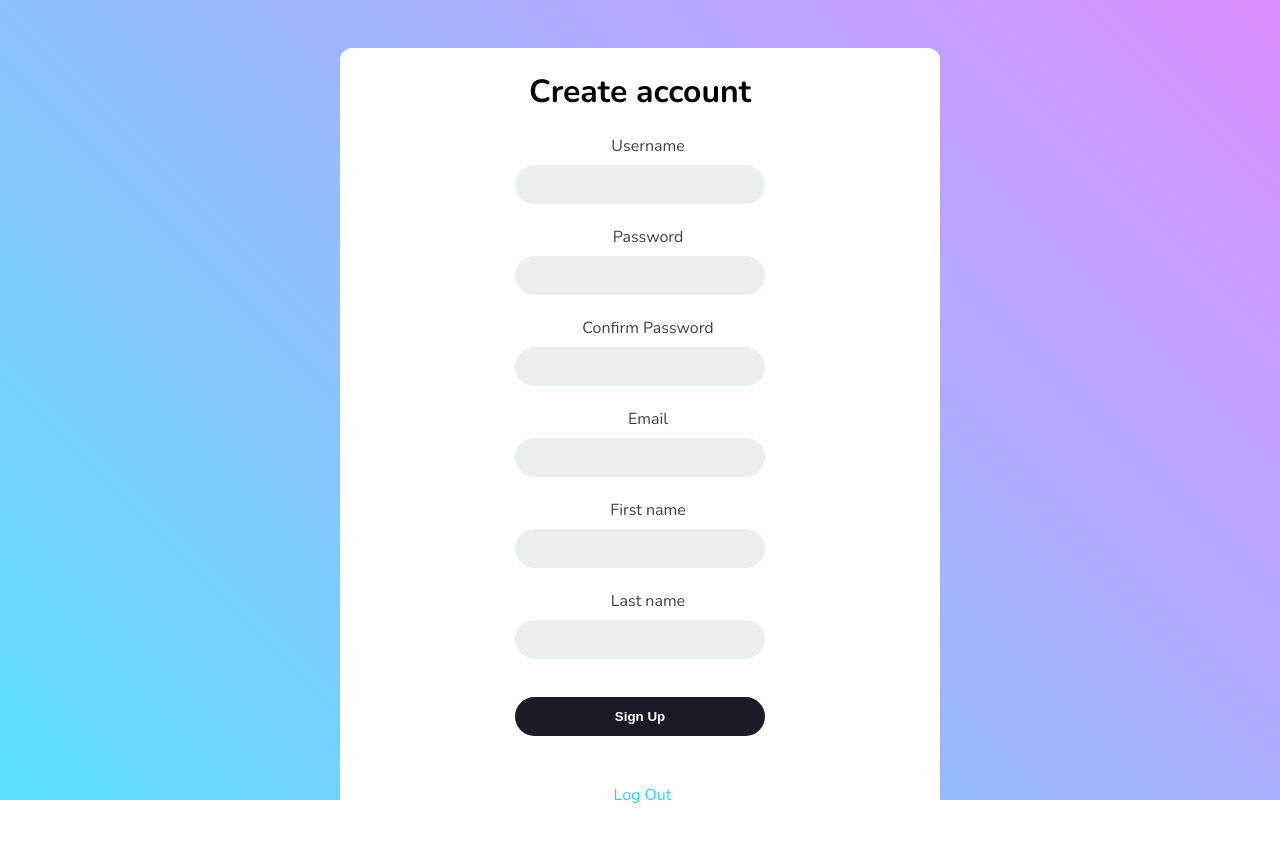
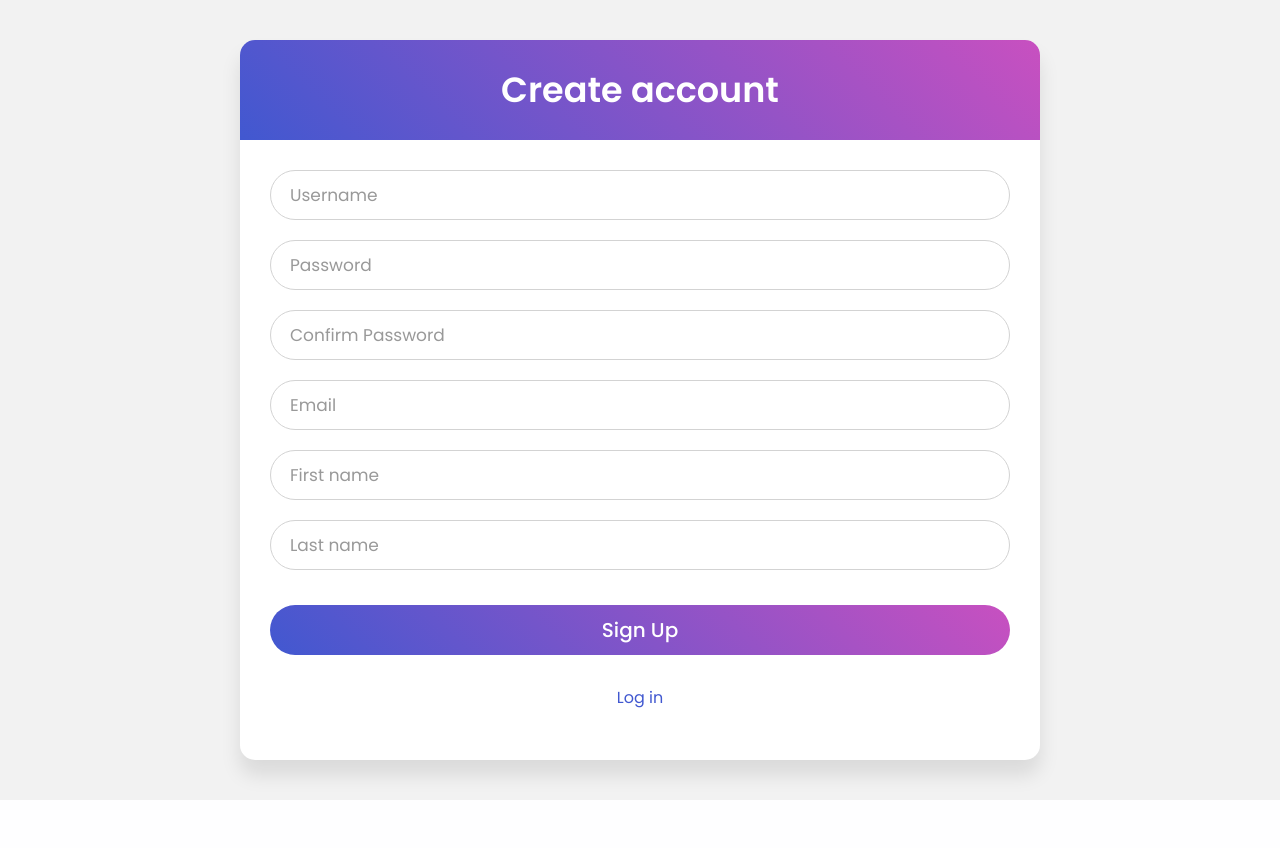
Before and after one commit to 6410685090/cn331-as2, a Django app: page /signup in a window 1280 px wide. After the commit the page ends 800 px from the top, so only its background shows below. Run offline with Django 4.2, Linux system fonts and the light colour scheme.

Commit message:
commit 2

```diff
--- a/users/static/users/css/stylelogin.css
+++ b/users/static/users/css/stylelogin.css
@@ -1,115 +1,190 @@
-@import url('https://fonts.googleapis.com/css2?family=Nunito:wght@400;500;600;700;800;900&display=swap');
+@import url('https://fonts.googleapis.com/css?family=Poppins:400,500,600,700&display=swap');
 
 * {
+    margin: 0;
     padding: 0;
-    margin: 0;
     box-sizing: border-box;
+    font-family: 'Poppins', sans-serif;
 }
 
-.form{
-    display: flex;
-    justify-content: center;
-    padding-top: 3rem;
+html,
+body {
+    display: grid;
+    height: 100%;
+    width: 100%;
+    place-items: center;
+    background: #f2f2f2;
+    /* background: linear-gradient(-135deg, #c850c0, #4158d0); */
 }
 
-label {
-    padding-left: 16px;
-    opacity: 0.75;
+::selection {
+    background: #4158d0;
+    color: #fff;
 }
 
-h2 {
-    margin: 1.5rem 0 2rem 0;
-    text-align: center;
-    padding-top: 20px;
+.wrapper {
+    width: 800px;
+    background: #fff;
+    border-radius: 15px;
+    box-shadow: 0px 15px 20px rgba(0, 0, 0, 0.1);
 }
 
-input {
-    display: flex;
-    border-radius: 50px;
-    border-style: none;
-    margin-top: 8px;
-    padding: 12px 24px;
-    width: 250px;
-    background-color: #EAEEED;
+.wrapper .title {
+    font-size: 35px;
+    font-weight: 600;
     text-align: center;
-    align-items: center;
+    line-height: 100px;
+    color: #fff;
+    user-select: none;
+    border-radius: 15px 15px 0 0;
+    background: linear-gradient(-135deg, #c850c0, #4158d0);
 }
 
-input:focus {
-    opacity: 0.7;
+.wrapper form {
+    padding: 10px 30px 50px 30px;
 }
 
-button {
-    padding: 12px 48px;
-    border-radius: 50px;
-    color: white;
-    margin-top: 1rem;
-    cursor: pointer;
-    outline: none;
-    border-width: 0;
-    background-color: #1A1B27;
-    font-weight: 600;
+.wrapper form .field {
+    height: 50px;
     width: 100%;
+    margin-top: 20px;
+    position: relative;
 }
 
-button:hover {
-    opacity: 0.8;
+.wrapper form .field input {
+    height: 100%;
+    width: 100%;
+    outline: none;
+    font-size: 17px;
+    padding-left: 20px;
+    border: 1px solid lightgrey;
+    border-radius: 25px;
+    transition: all 0.3s ease;
 }
 
-.bottom-form{
-    display: flex;
-    justify-content: center;
-    margin-top: 3rem;
+.wrapper form .field input:focus,
+form .field input:valid {
+    border-color: #4158d0;
 }
 
-.backtomain{
-    display: flex;
-    justify-content: center;
-    margin-top: 1rem;
-    text-decoration: none;
-    cursor: pointer;
-    color: #1693af;
+.wrapper form .field label {
+    position: absolute;
+    top: 50%;
+    left: 20px;
+    color: #999999;
+    font-weight: 400;
+    font-size: 17px;
+    pointer-events: none;
+    transform: translateY(-50%);
+    transition: all 0.3s ease;
 }
 
-.backtomain:hover{
-    opacity: 0.8;
+form .field input:focus~label,
+form .field input:valid~label {
+    top: 0%;
+    font-size: 16px;
+    color: #4158d0;
+    background: #fff;
+    transform: translateY(-50%);
 }
 
-
-.signup {
-    padding-left: 5px;
-    text-decoration: none;
-    cursor: pointer;
-    color: #21D4FD;
+form .content {
+    display: flex;
+    width: 100%;
+    height: 50px;
+    font-size: 16px;
+    align-items: center;
+    justify-content: space-around;
 }
 
-.signup:hover{
-    opacity: 0.8;
+form .content .checkbox {
+    display: flex;
+    align-items: center;
+    justify-content: center;
 }
 
-body{
-    font-family: 'Nunito' , sans-serif;
-    background-image: linear-gradient(45deg, #5ce1ff 0%, #db8dff 100%);
-    background-color: white;
-    height: 100vh;
-    background-size: cover;
-    background-position: center;
-    background-repeat: no-repeat;
+form .content input {
+    width: 15px;
+    height: 15px;
+    background: red;
 }
 
-.sub-form{
-    display: flex;
-    flex-direction: column;
+form .content label {
+    color: #262626;
+    user-select: none;
+    padding-left: 5px;
+}
+
+form .content .pass-link {
+    color: "";
+}
+
+form .field input[type="submit"] {
+    color: #fff;
+    border: none;
+    padding-left: 0;
+    margin-top: -10px;
+    font-size: 20px;
+    font-weight: 500;
+    cursor: pointer;
+    background: linear-gradient(-135deg, #c850c0, #4158d0);
+    transition: all 0.3s ease;
+}
+
+form .field input[type="submit"]:active {
+    transform: scale(0.95);
+}
+
+form .signup-link {
+    color: #262626;
+    margin-top: 20px;
     text-align: center;
-    align-items: center;
-    width: 25vw;
-    height: 55vh;
-    border-radius: 12px;
-    box-shadow: rgba(50, 50, 93, 0,25) 0px 13px 27px -5px,
-    rgba(0, 0, 0, 0.3) 0px 8px 16px -8px;
+}
+
+form .pass-link a,
+form .signup-link a {
+    color: #4158d0;
+    text-decoration: none;
+}
+
+form .pass-link a:hover,
+form .signup-link a:hover {
+    text-decoration: underline;
+}
+
+.topnav {
+    overflow: hidden;
+    font-size: 15px;
+    text-align: center;
+    line-height: 50px;
+    color: #fff;
+    user-select: none;
+    /* border-radius: 15px 15px 0 0; */
+    background: linear-gradient(-135deg, #c850c0, #4158d0);
+}
+
+/* Style the links inside the navigation bar */
+.topnav a {
+    float: center;
+    color: #f2f2f2;
+    text-align: center;
+    padding: 14px 16px;
+    text-decoration: none;
+    font-size: 17px;
+    text-align: center;
+    /*     user-select: none;
+    border-radius: 15px 15px 0 0;
+    background: linear-gradient(-135deg, #c850c0, #4158d0); */
+}
+
+/* Change the color of links on hover */
+.topnav a:hover {
+    background-color: #ddd;
+    color: black;
+}
+
+/* Add a color to the active/current link */
+.topnav a.active {
     background-color: white;
-    min-width: 600px;
-    /* style="padding-left: 15px;" */
-    /* style="font-size: 15px;" */
-
+    color: black;
 }
--- a/users/templates/users/signup.html
+++ b/users/templates/users/signup.html
@@ -1,35 +1,46 @@
 {% extends 'users/layout.html' %}
 {% block body %}
 <link rel="stylesheet" href="../../static/users/css/stylelogin.css">
-<div class="form">
-    <form action="{% url 'signup' %}" class="sub-form" style="min-height: 800px;" method="post">
+<div class="wrapper">
+    <div class="title">
+        Create account
+    </div>
+    <form action="{% url 'signup' %}" method="post">
         {% csrf_token %}
-        <div class="upper-form">
-            <br>
-            <h1>Create account</h1>
-            <br>
+        <div class="field">
+            <input type="text" name="username" required>
             <label>Username</label>
-            <input type="text" name="username" required><br>
+        </div>
+        <div class="field">
+            <input type="password" name="password" required>
             <label>Password</label>
-            <input type="password" name="password" required><br>
+        </div>
+        <div class="field">
+            <input type="password" name="cpassword" required>
             <label>Confirm Password</label>
-            <input type="password" name="cpassword" required><br>
-            <label>Email</label><br>
-            <input type="email" name="email" required><br>
+        </div>
+        <div class="field">
+            <input type="email" name="email" required>
+            <label>Email</label>
+        </div>
+        <div class="field">
+            <input type="text" name="fname" required>
             <label>First name</label>
-            <input type="text" name="fname" required><br>
+        </div>
+        <div class="field">
+            <input type="text" name="lname" required>
             <label>Last name</label>
-            <input type="text" name="lname" required>
-            {% if message %}
-            <p>{{ message }}</p>
-            {% endif %}
-            <br>
-            <div class="btn">
-                <button type="submit">Sign Up</button>
-            </div>
-            <div class="bottom-form">
-                <a href="{% url 'logout' %}" class="signup">Log Out</a>
-            </div>
+        </div>
+        <br>
+        {% if message %}
+        <p>{{ message }}</p>
+        {% endif %}
+        <div class="field">
+            <input type="submit" value="Sign Up">
+        </div>
+        <div class="signup-link">
+            <a href="{% url 'login' %}">Log in</a>
+        </div>
     </form>
 </div>
 {% endblock %}
--- a/users/urls.py
+++ b/users/urls.py
@@ -11,4 +11,5 @@ urlpatterns = [
     path('signup', views.signup,name='signup'),
     path('add', views.add, name='add'),
     path('remove', views.remove, name='remove'),
+    path('mycourse', views.funcName, name='funcName'),
 ]
--- a/users/views.py
+++ b/users/views.py
@@ -69,7 +69,6 @@ def logout_view(request):
     logout(request)
     return render(request, 'users/login.html', {
         'message': 'Logged out'
-
     })
 
 def add(request):
@@ -131,3 +130,11 @@ def courseinfo(request,courseid):
     return render(request, "users/info.html", {
         'course': course,
     })
+
+def funcName(request):
+    user = request.user
+    if not user.is_authenticated:
+        return HttpResponseRedirect(reverse('login'))
+    if user.is_staff:
+        return HttpResponseRedirect(reverse('signup'))
+    return render(request, "users/mycourse.html")
```
Also changed, not shown: users/templates/users/index.html (+13 -69 lines), users/templates/users/info.html (+11 -14 lines), users/templates/users/login.html (+17 -14 lines), users/templates/users/mycourse.html (added, +63 -0 lines).
